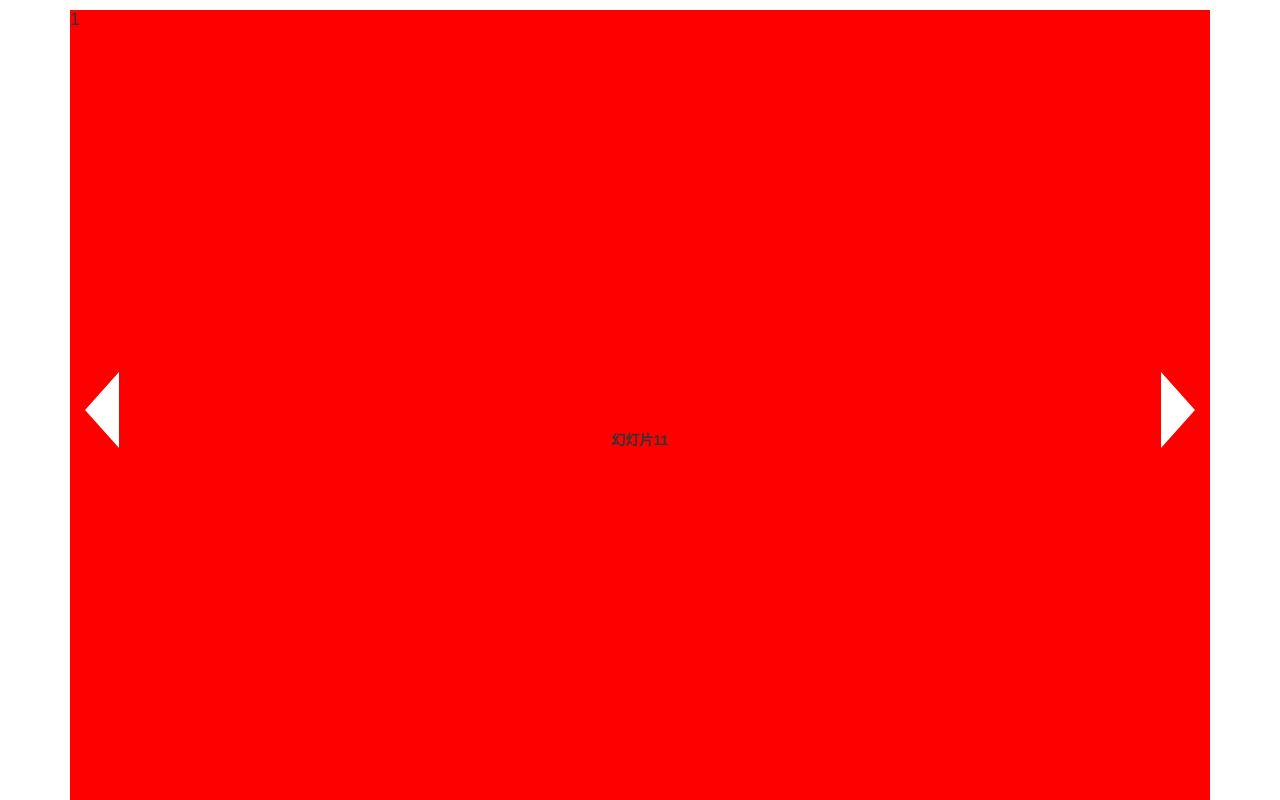
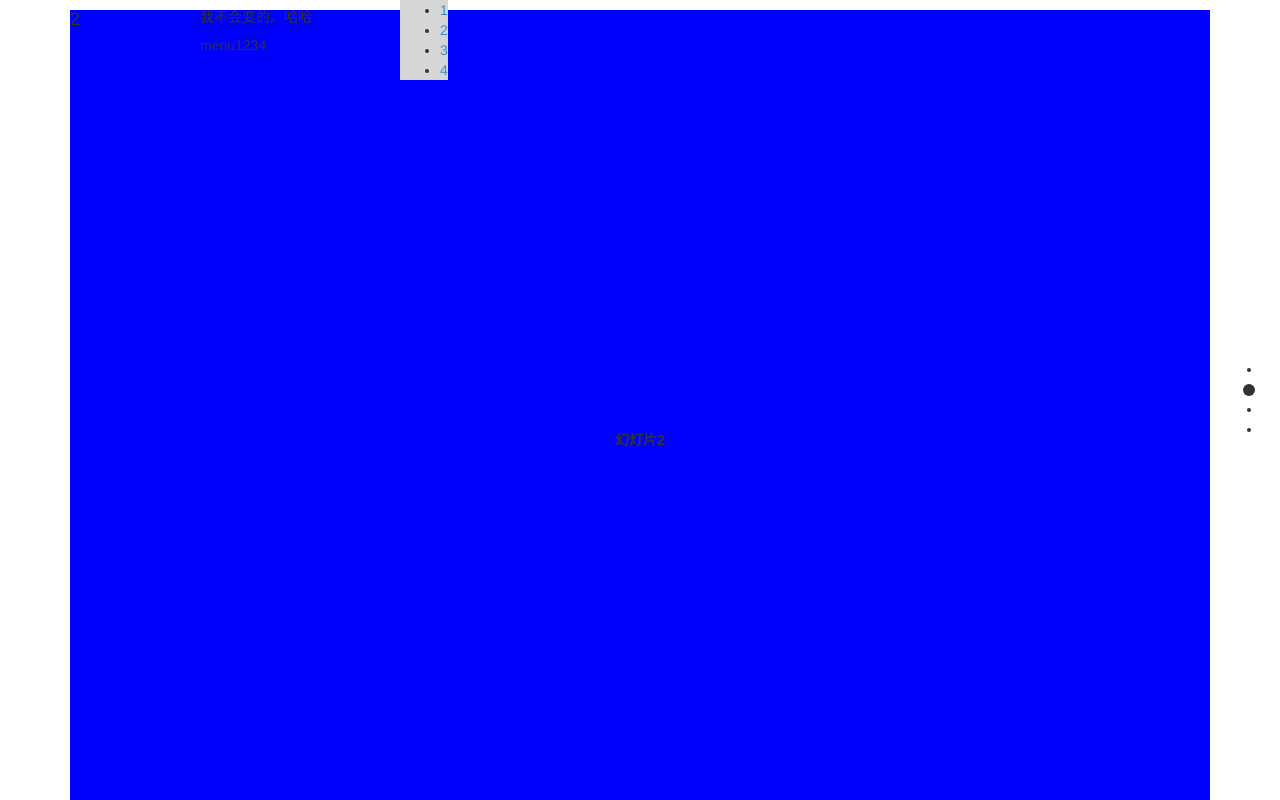
Before and after one commit to xushuo/fullPage, a website: page src/index.html in a window 1280 px wide. Drawn offline with Linux system fonts and the light colour scheme.

Commit message:
fullpage   api

```diff
--- a/src/index.html
+++ b/src/index.html
@@ -31,6 +31,18 @@
             .section4{
                 background-color: #eb9316;
             }
+            #header{
+                top:0;
+                position: fixed; /*重要*/
+                left: 200px
+            }
+            #fullpageMenu{
+                background-color: #D5D7D6;
+                top:0;
+                position: fixed; /*重要*/
+                left: 400px;
+                z-index:999
+            }
         </style>
 
     </head>
@@ -44,6 +56,16 @@
         <div class="container">
             <div class="row">
                 <div class="col-md-12">
+                    <div class="header" id="header">
+                        <h5>我不会变的。哈哈</h5>
+                        <p>menu1234</p>
+                    </div>
+                    <ul id="fullpageMenu">
+                        <li data-menuanchor="page1"><a href="#page1">1</a></li>
+                        <li data-menuanchor="page2"><a href="#page2">2</a></li>
+                        <li data-menuanchor="page3"><a href="#page3">3</a></li>
+                        <li data-menuanchor="page4"><a href="#page4">4</a></li>
+                    </ul>
                     <div id="fullpage">
                         <div class="section section1">
                             <h4>1</h4>
@@ -60,7 +82,7 @@
                                 <strong>幻灯片14</strong>
                             </div>
                         </div>
-                        <div class="section section2">
+                        <div class="section section2 active">
                             <h4>2</h4>
                             <div class="slide">
                                 <strong>幻灯片2</strong>
@@ -70,6 +92,8 @@
                             <h4>3</h4>
                             <div class="slide">
                                 <strong>幻灯片3</strong>
+                                <p>ssasaasassassasaasassassasaasassassasaasassassasaasassassasaasassassasaasassassasaasassassasaasassassasaasassassasaasassassasaasassa</p>
+                                <p>ssasaasassassasaasassassasaasassassasaasassassasaasassassasaasassassasaasassassasaasassassasaasassassasaasassassasaasassassasaasassa</p>
                             </div>
                         </div>
                         <div class="section section4">
@@ -94,7 +118,38 @@
         <script >
             $(function(){
                 $("#fullpage").fullpage({
-                    sectionsColor:['red','blue','green','yellow']
+                    sectionsColor:['red','blue','green','yellow'],//设置幻灯片颜色属性
+                    controlArrows:true, //定义是否通过箭头控制slide幻灯片。默认为true
+                    verticalCentered:true,//定义每一页内容是否垂直居中。
+                    resize:false,//定义字体是否随着窗体大小变化，默认false
+                    scrollingSpeed:700,//滚动速度，单位毫秒默认700
+                    anchors:['page1','page2','page3','page4'],//定义锚链接，注意，值不要和页面中任意id或者name相同。
+                    lockAnchors:false,//是否锁定锚链接，
+                    easing: 'easeInOutCubic',//定义section滚动的动画方式，需要jQuery,easings插件或者jQuery ui
+                    css3:true,//是否使用css3 transforms来实现滚动效果。
+                    loopTop:false,//滚动到最顶部之后是否连续滚动到底部。默认false
+                    loopBottom:false,//滚动到最底部之后是否连续滚动到顶部。默认false
+                    loopHorizontal:true,//横向slider幻灯片是否循环滚动，默认true
+                    autoScrolling:true,//是否使用插件的滚动方式。默认true。否则会使用浏览器自带的滚动条，将不会按页滚动。
+                    scrollBar:false,//是否包含滚动条。否则浏览器自带的滚动条就会出现。页面滚动还是按页滚动，但是滚动条的默认行为还是有效的
+                    paddingTop:0,//设置section的padding。
+                    paddingBottom:0,//
+                    fixedElements:'#header',//固定的元素。默认null。需要配置一个jQuery选择器，在页面滚动的时候，改配置的元素固定不动。
+                    keyboardSrolling:true,//是否可以使用键盘方向键导航
+                    touchSensitivity:5,//在移动设备中滑动页面的敏感性，默认5，最高100.越大越难滑动、
+                    continuousVertical:false,//是否循环滚动。默认false。如果设置为true，则页面会循环滚动，而不像looptop那样出现跳动，注意这个属性和looptop不兼容。
+                    animateAnchor:true,//锚链接是否可以控制滚动动画。。否则通过锚链接定位到某个页面显示不再有动画效果。
+                    recordHistory:true,//是否记录历史，默认true。
+                    menu:'#fullpageMenu',//绑定菜单，设置的相关属性和anchors的值对应后，菜单就可以控制滚动，默认为false，可以设置为菜单的jQuery选择器。
+                    navigation:true,//是否显示导航，默认false。否则会显示小圆点。
+                    navigationPosition:'right',//位置。left或者right。
+                    navigationTooltips:['this is page1','this is page2','this is page3','this is page4'],//导航小圆点的tooltips设置，注意按照顺序设置。
+                    showActiveTooltip:false,//是否显示当前页面的导航的tooltip信息
+                    slidesNavigation:false,//是否显示横向幻灯片的导航。
+                    slidesNavPosition:'bottom',//横向幻灯片导航的位置。默认bottom，可以为top
+                    srollOverflow:false,//内容超过满屏之后，是否显示滚动条。否则会显示滚动条。如果要滚动查看内容，还需要jQuery.slimscroll插件的配合，
+                    //sectionSelector:'.section',//section选择器，默认为.section。
+                    //slideSelector:.slide,//slide的选择器，默认为.slide。
                 });
             })
         </script>
```
